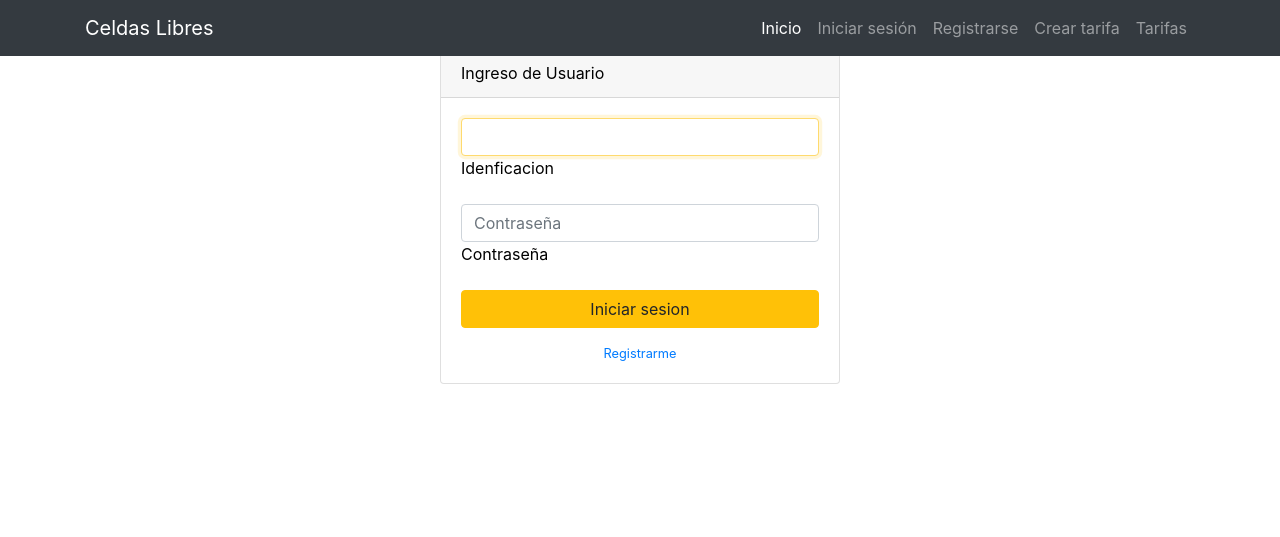
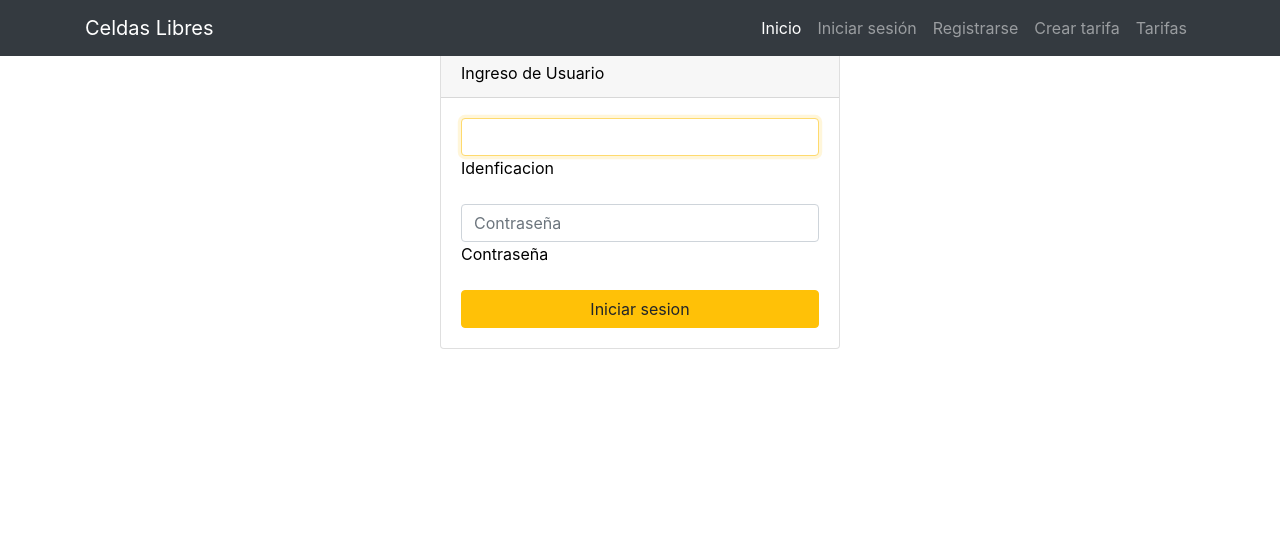
Before and after one commit to juczapatama/CeldasLibres, a Django app: page /accounts/login/ in a window 1280 px wide. Shown: the top 537 px of the page. Run offline with Django 3.2, Linux system fonts and the light colour scheme; some libraries are stand-ins or nearby versions.

Commit message:
Login sin link registrar

```diff
--- a/CeldasLibres/celdas_libres/templates/accounts/login.html
+++ b/CeldasLibres/celdas_libres/templates/accounts/login.html
@@ -28,7 +28,7 @@
           <button type="submit" class="btn btn-warning btn-block">Iniciar sesion</button>
         </form>
         <div class="text-center">
-          <a class="d-block small mt-3" href="{% url 'signup' %}">Registrarme</a>
+          <!--<a class="d-block small mt-3" href="{% url 'signup' %}">Registrarme</a>-->
         </div>
       </div>
     </div>
```
